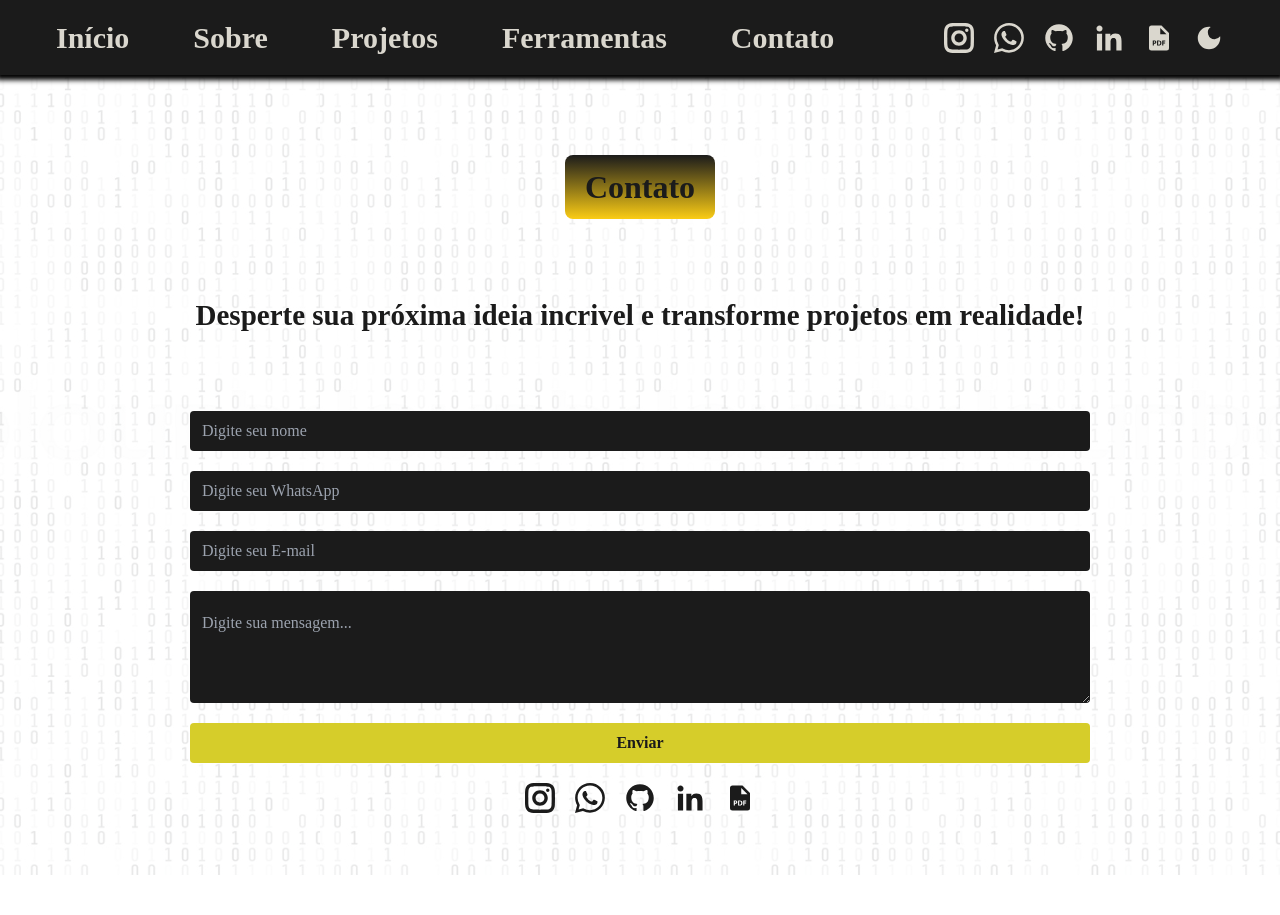
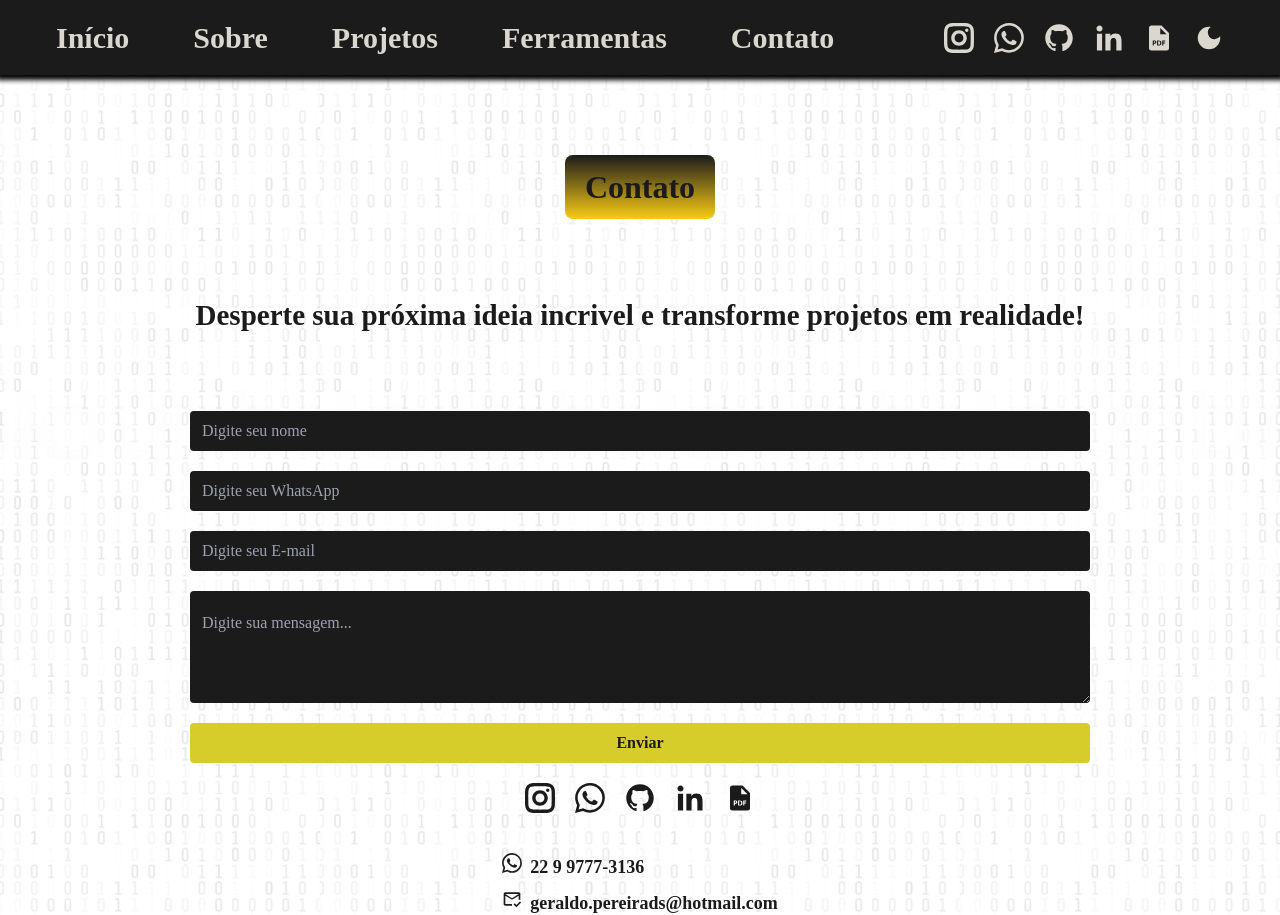
Before and after one commit to Geraldopereirads/portfolio-frontend, a Next.js app: page /contact in a window 1280 px wide. Shown: the top 915 px of the page. Before the commit the page ends 875 px from the top, so only its background shows below. Built offline with nearby package versions, Linux system fonts and the light colour scheme.

Commit message:
feat: add contacts in contacts page

```diff
--- a/src/pages/contact.tsx
+++ b/src/pages/contact.tsx
@@ -7,6 +7,7 @@
 import { BiSolidFilePdf } from "react-icons/bi";
 import { BsWhatsapp } from "react-icons/bs";
 import { GrGithub, GrLinkedinOption, GrInstagram } from "react-icons/gr";
+import { MdOutlineMarkEmailRead } from "react-icons/md";
 
 const Contact: NextPage = () => {
   const [name, setName] = useState("");
@@ -134,6 +135,33 @@
             <BiSolidFilePdf className="iconsSize text-textD dark:text-textWhite" />
           </Link>
         </section>
+        <div className="flex flex-col justify-center gap-2 font-bold text-lg">
+          <span className="flex flex-row pt-10 gap-2">
+            <Link href="https://wa.me/5522997773136" target="_blank">
+              <BsWhatsapp
+                size={20}
+                className="iconsSize text-textD dark:text-textWhite"
+              />
+            </Link>
+            22 9 9777-3136
+          </span>
+          <span className="flex flex-row gap-2">
+            <MdOutlineMarkEmailRead size={20} /> geraldo.pereirads@hotmail.com
+          </span>
+          <span className="flex flex-row gap-2">
+            <Link
+              href="https://www.linkedin.com/in/geraldo-pereira/"
+              title="LinkeDin"
+              target="_blank"
+            >
+              <GrLinkedinOption
+                className="iconsSize text-textD dark:text-textWhite"
+                size={20}
+              />
+            </Link>
+            linkedin.com/in/geraldo-pereira
+          </span>
+        </div>
       </main>
     </>
   );
```
